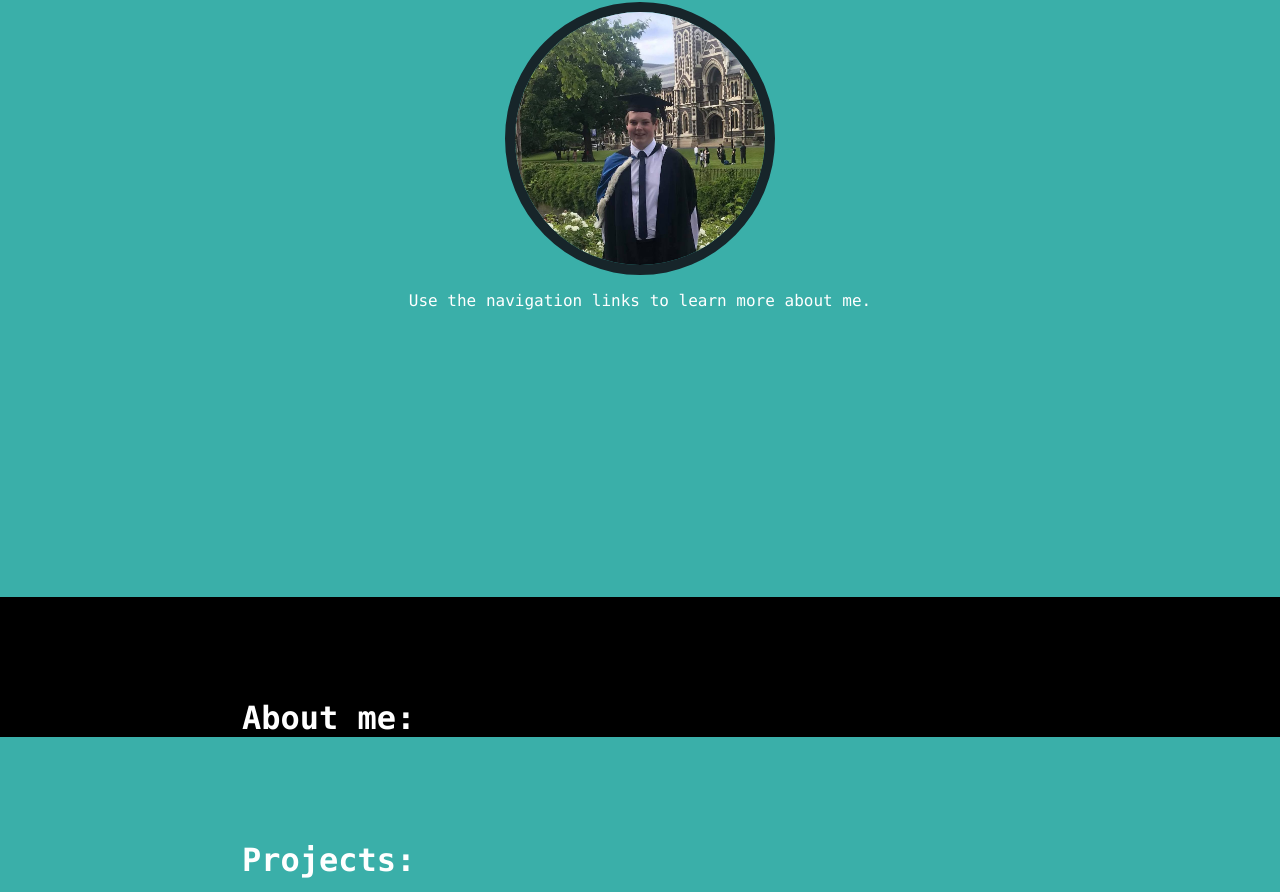
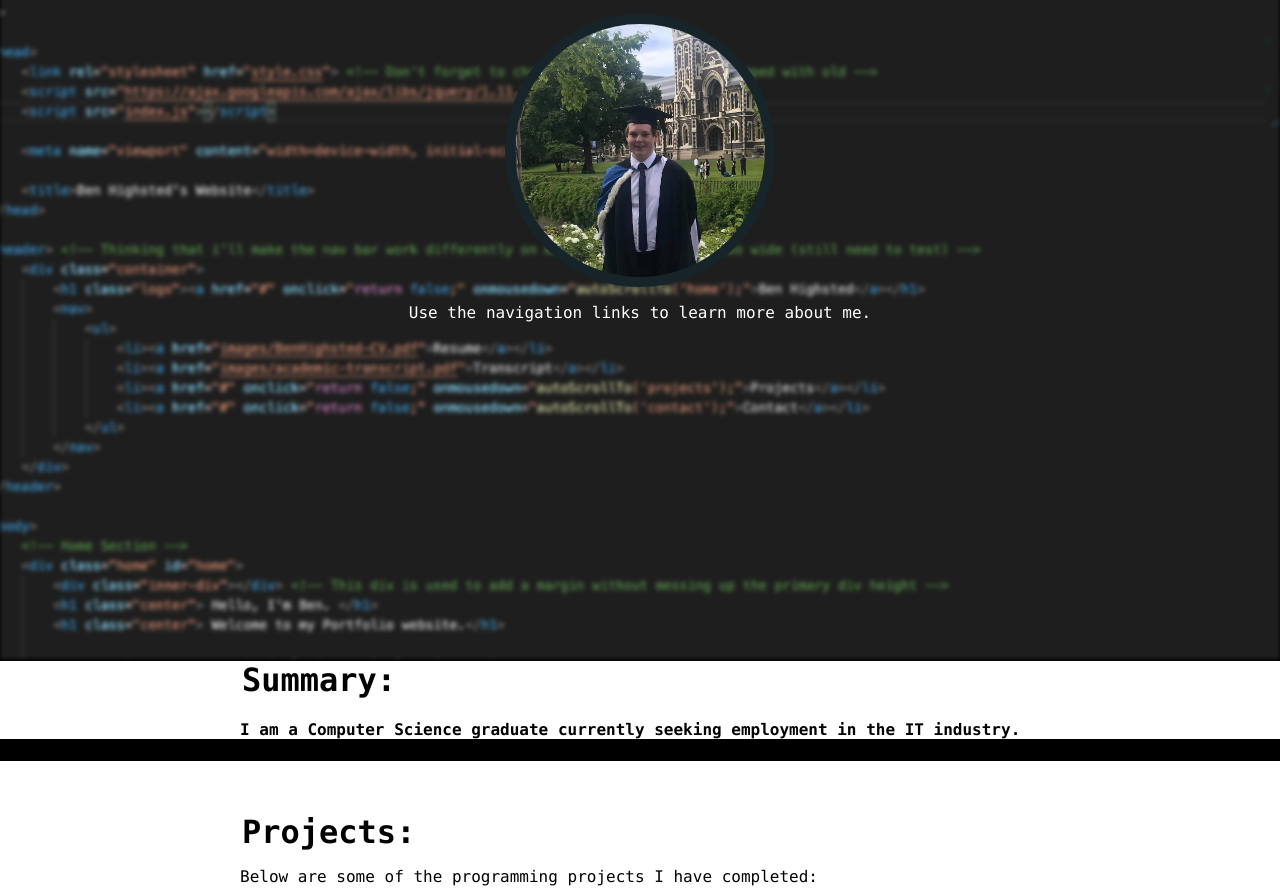
Before and after one commit to BenHighsted/Portfolio-Website, a plain HTML site: page index.html in a window 1280 px wide. Shown: the part 203-1095 px from the top of the page. Drawn offline with nearby package versions, Linux system fonts and the light colour scheme.

Commit message:
Added new code themed background to front page, updated some other formatting issues

```diff
--- a/index.html
+++ b/index.html
@@ -11,7 +11,6 @@ Something simple, an image and a small amount of text (could even just be a few
         <link rel="stylesheet" href="style.css"> <!-- Don't forget to change this when merging revamped with old -->
         <script src="https://ajax.googleapis.com/ajax/libs/jquery/1.11.1/jquery.min.js"></script>
         <script src="index.js"></script>
-        <script src="scroll.js"></script>
 
         <meta name="viewport" content="width=device-width, initial-scale=1.0">
 
@@ -34,6 +33,7 @@ Something simple, an image and a small amount of text (could even just be a few
 
     <body>
         <!-- Home Section -->
+        <div class="bg-image"></div>
         <div class="home" id="home">
             <div class="inner-div"></div> <!-- This div is used to add a margin without messing up the primary div height -->
             <h1 class="center"> Hello, I'm Ben. </h1>
@@ -46,10 +46,10 @@ Something simple, an image and a small amount of text (could even just be a few
 
         <!-- About Section -->
         <div class="about" id="about">
-            <div class="inner-div"></div>
+            <!-- div class="inner-div"></div -->
             <div class="home-inner">
-                <h1 class="top"> About me: </h1>
-
+                <h1 class="top"> Summary: </h1>
+                <h4> I am a Computer Science graduate currently seeking employment in the IT industry.  </h4>
             </div>
         </div>
 
@@ -79,7 +79,7 @@ Something simple, an image and a small amount of text (could even just be a few
 
                 <div class="project">
                     <ul>
-                        <li>Sudoku Solver – A C# WPF application which solves Sudoku puzzles that the user can define. It uses a recursive backtracking algorithm to find the solution. If the puzzle is easy the user can see the algorithm working. (<a href="https://github.com/BenHighsted/SudokuSolver">SudokuSolver</a>)</li>
+                        <li>Sudoku Solver – A C# WPF application which solves Sudoku puzzles that the user can define. It uses a recursive backtracking algorithm to find the solution. If the puzzle is easy the user can see the algorithm working. (<a href="https://github.com/BenHighsted/SudokuSolver">Sudoku Solver</a>)</li>
                     </ul>
                 </div>
 
@@ -101,7 +101,7 @@ Something simple, an image and a small amount of text (could even just be a few
 
         <!-- Contact Section -->
         <div class="contact" id="contact">
-            <div class="inner-div"></div>
+            <!--div class="inner-div"></div-->
             <div class="contact-inner">
                 <h1> Contact: </h1>
                 <p> Feel free to email me or call me at the places below: </p>
--- a/style.css
+++ b/style.css
@@ -11,8 +11,8 @@
 }
 
 body {
-    background-color: #3AAFA9;
-    color: white;
+    background-color: black;
+    color: black;
     font-family: "Lucida Console", Courier, monospace;
     margin: 0;
 }
@@ -22,20 +22,44 @@ h1 {
 }
 
 .inner-div {
-    min-height:100px;
-}
-
-.home {
-    display: block;
+    min-height: 50px;
 }
 
 .home /*.about, .academic, .projects, .contact*/ {
     margin: 0;
     height: 100vh;
+    /* background-image: url(images/code-screen-shot.png); */
+    color: white;
+    display: block;
+
+    z-index: 1;
+
+    /* filter: blur(1px); */
 }
 
-.about {
-    background-color: black;
+.bg-image{
+    background-image: url("images/code-screen-shot.png");
+
+
+  filter: blur(8px);
+  -webkit-filter: blur(2px);
+
+  z-index: -1;
+
+  height: 100vh;
+  position: absolute;
+
+  left: 0;
+  right: 0;
+
+  background-position: center;
+  background-repeat: no-repeat;
+  background-size: cover;
+}
+
+.about, .contact{
+    background-color: white;
+    color: black;
 }
 
 .home-inner {
@@ -56,6 +80,10 @@ h1 {
     border: 2px solid #17252A;
     margin-bottom: 5px;
     font-size: 14px;
+}
+
+.projects {
+    background-color: white;
 }
 
 .contact-inner {
@@ -92,7 +120,7 @@ embed {
 
 header {
     background: #17252A;
-    position: fixed; /* Set the navbar to fixed position */
+    position: relative; /* Set the navbar to fixed position */
     top: 0; /* Position the navbar at the top of the page */
     width: 100%; /* Full width */
 }
@@ -158,3 +186,39 @@ h1 a {
     text-decoration: none;
     color: white;
 }
+
+
+/*
+.bg-image {
+
+  background-image: url("photographer.jpg");
+
+
+  filter: blur(8px);
+  -webkit-filter: blur(8px);
+
+
+  height: 100%;
+
+  background-position: center;
+  background-repeat: no-repeat;
+  background-size: cover;
+}
+
+.bg-text {
+  background-color: rgb(0,0,0);
+  background-color: rgba(0,0,0, 0.4);
+  color: white;
+  font-weight: bold;
+  border: 3px solid #f1f1f1;
+  position: absolute;
+  top: 50%;
+  left: 50%;
+  transform: translate(-50%, -50%);
+  z-index: 2;
+  width: 80%;
+  padding: 20px;
+  text-align: center;
+}
+</style>
+*/
```
Also changed, not shown: images/code-screen-shot.png (added), 1 other file.
